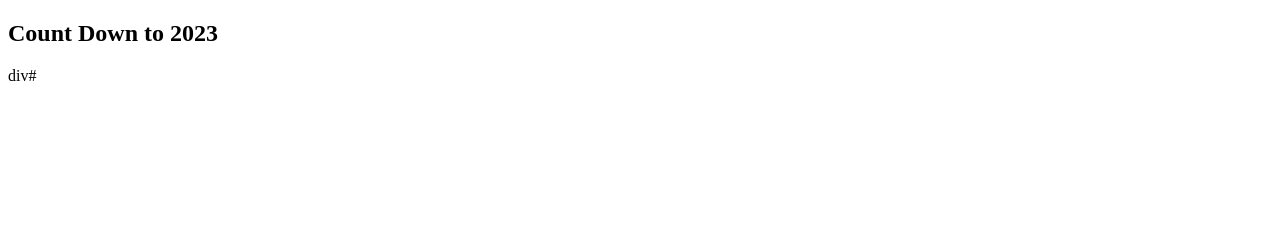
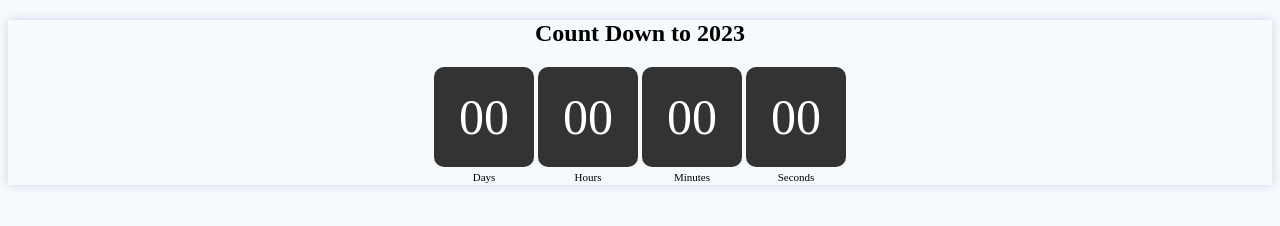
Before and after one commit to olakunle-remi/fullstackcode, a plain HTML site: page javascript/firstproject.html in a window 1280 px wide. Drawn offline with Linux system fonts and the light colour scheme.

Commit message:
complete css

```diff
--- a/javascript/firstproject.html
+++ b/javascript/firstproject.html
@@ -5,6 +5,7 @@
     <meta http-equiv="X-UA-Compatible" content="IE=edge">
     <meta name="viewport" content="width=device-width, initial-scale=1.0">
     <title>timer counter</title>
+    <link rel="stylesheet" href="style.css">
 </head>
 <body>
     <div class="container">
@@ -15,7 +16,21 @@
                         <h2 class="card-title mb-4">Count Down to 2023</h2>
                     </div>
                     <div class="clock-section">
-                        div#
+                        <div id="days" class="value text-warning">00</div>
+                        <div class="clock-label">Days</div>
+                    </div>
+                    <div class="clock-section">
+                        <div id="hours" class="value tex-warning">00</div>
+                        <div class="clock-label">Hours</div>
+                    </div>
+
+                    <div class="clock-section">
+                        <div id="minutes" class="value tex-warning">00</div>
+                        <div class="clock-label">Minutes</div>
+                    </div>
+                    <div class="clock-section">
+                        <div id="seconds" class="value tex-warning">00</div>
+                        <div class="clock-label">Seconds</div>
                     </div>
 
                 </div>
--- /dev/null
+++ b/javascript/style.css
@@ -0,0 +1,30 @@
+body{
+    background-color:#f7fafd;
+}
+#clock {
+    text-align: center;
+    margin-top: 20px;
+    border:none;
+    box-shadow: 0 0 10px rgba(96, 134, 181, .3);
+}
+.clock-section{
+    display: inline-block;
+}
+.clock-section  .value{
+width: 100px;
+height: 100px;
+line-height: 100px;
+background-color: #333;
+text-align: center;
+border-radius: 10px;
+color:white;
+}
+
+.value{
+    font-size: 50px;
+}
+.clock-label{
+    text-align: center;
+    padding-top: 4px;
+    font-size: 11px;
+}
```
